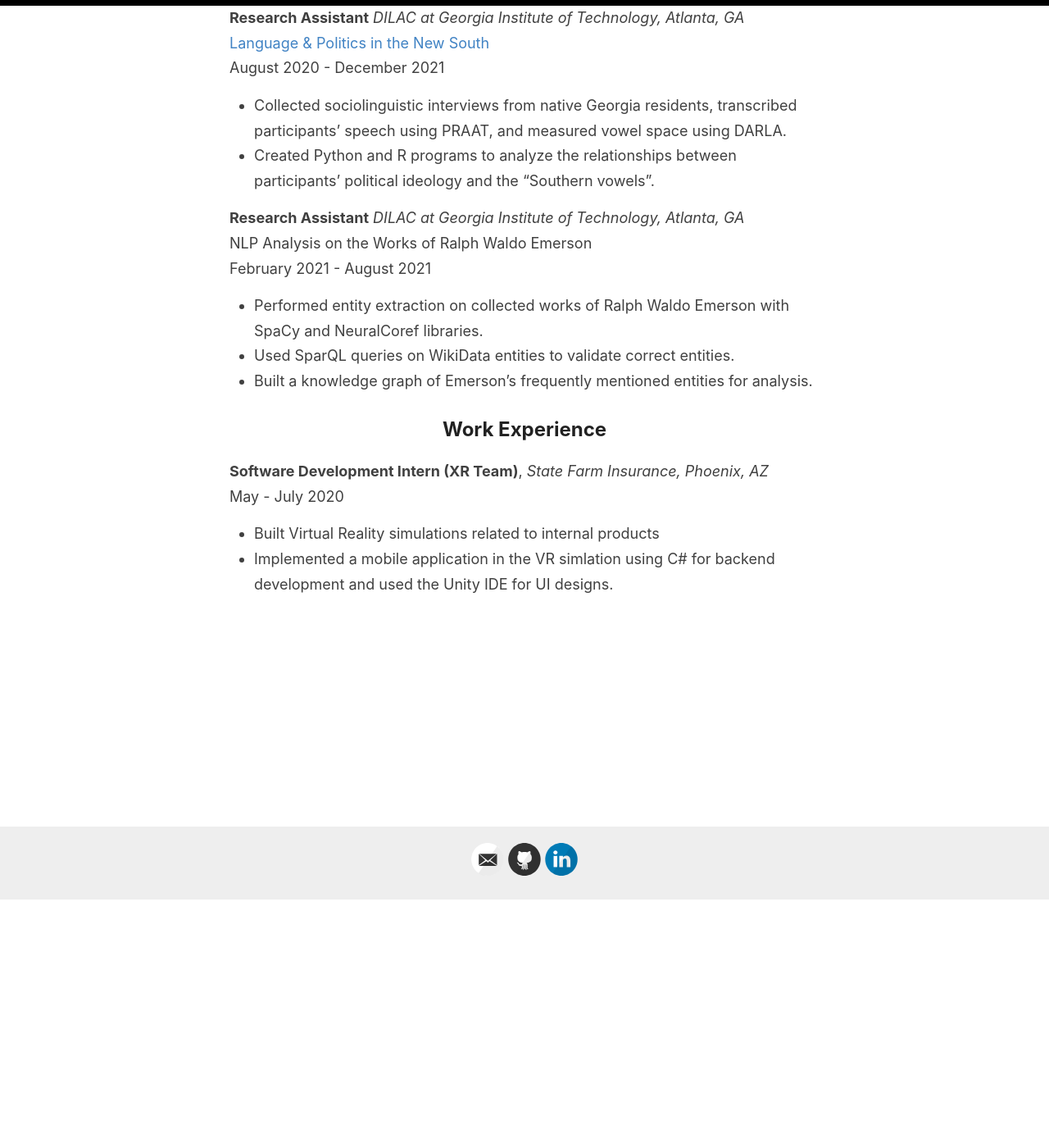
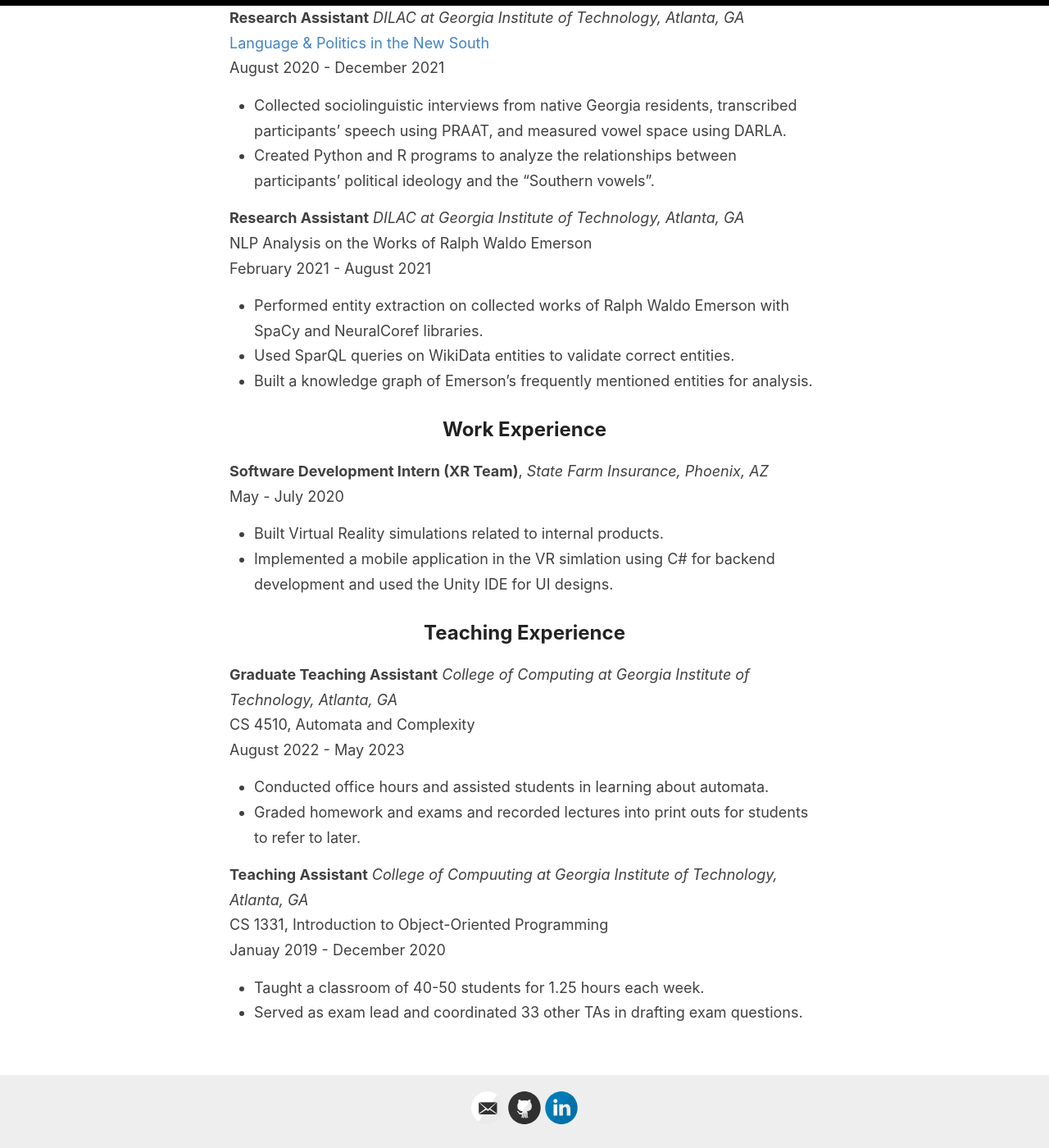
Before and after one commit to mscandlen/mscandlen, a Jekyll site: the page built from _pages/experience.md, in a window 1280 px wide and 1400 px high, scrolled down 303 px. Shown: the whole window at 82% size. Built offline with Jekyll 4.4.1, drawn with Linux system fonts in a browser that asks for light colours.

Commit message:
Update experience.md

```diff
--- a/_pages/experience.md
+++ b/_pages/experience.md
@@ -23,5 +23,19 @@ February 2021 - August 2021 <br>
 
 **Software Development Intern (XR Team)**, _State Farm Insurance, Phoenix, AZ_<br>
 May - July 2020 <br>
-- Built Virtual Reality simulations related to internal products
+- Built Virtual Reality simulations related to internal products.
 - Implemented a mobile application in the VR simlation using C# for backend development and used the Unity IDE for UI designs.
+
+## Teaching Experience
+
+**Graduate Teaching Assistant** _College of Computing at Georgia Institute of Technology, Atlanta, GA_ <br>
+CS 4510, Automata and Complexity <br>
+August 2022 - May 2023 <br>
+- Conducted office hours and assisted students in learning about automata.
+- Graded homework and exams and recorded lectures into print outs for students to refer to later.
+
+**Teaching Assistant** _College of Compuuting at Georgia Institute of Technology, Atlanta, GA_ <br>
+CS 1331, Introduction to Object-Oriented Programming <br>
+Januay 2019 - December 2020 <br>
+- Taught a classroom of 40-50 students for 1.25 hours each week.
+- Served as exam lead and coordinated 33 other TAs in drafting exam questions.
```
